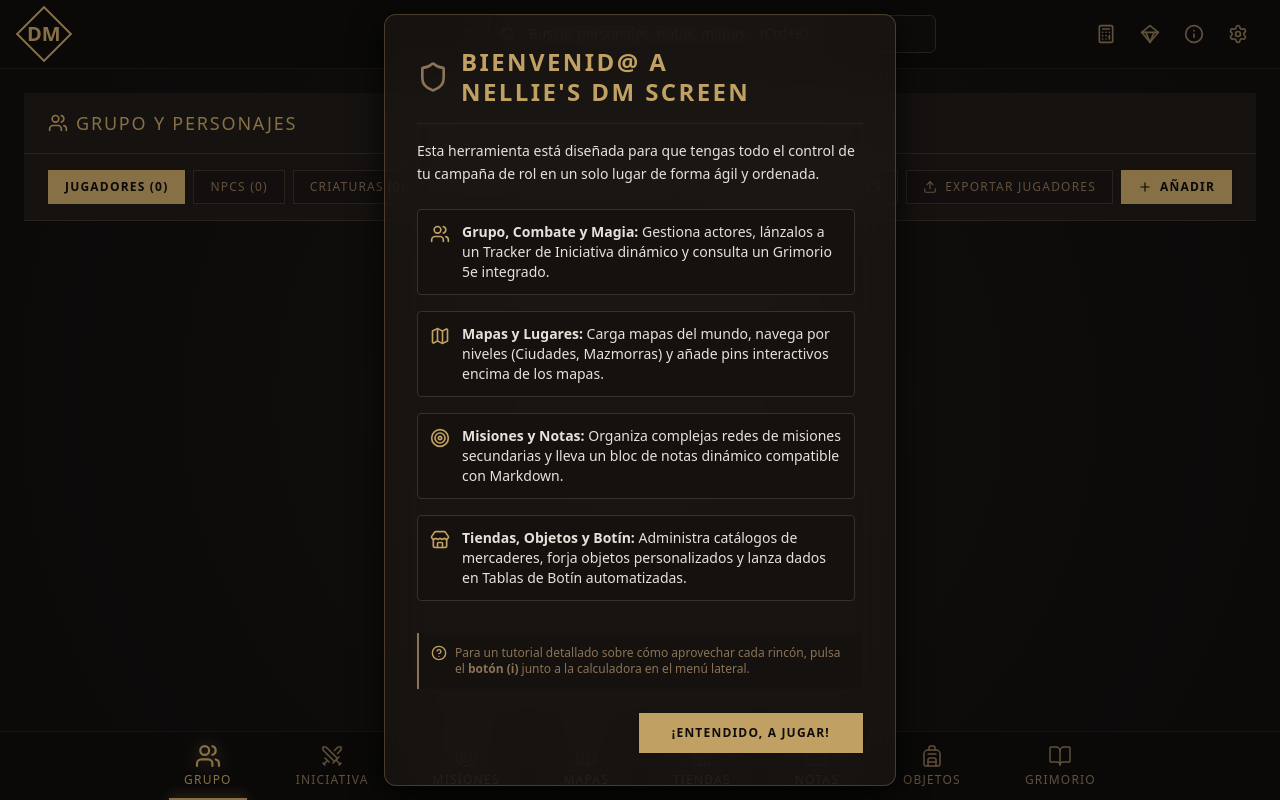
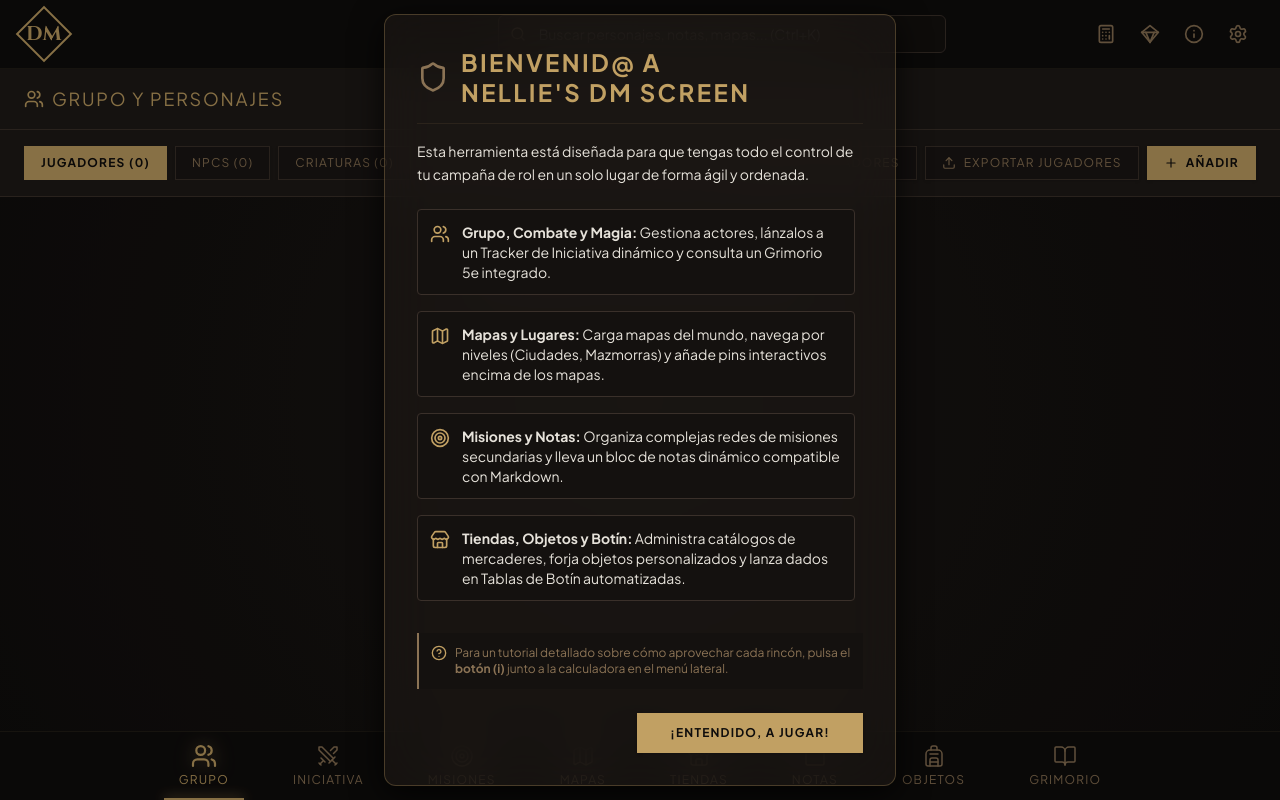
Before and after one commit to bayonora/NDMScreen, a React (Vite) app: page / in a window 1280 px wide. Built offline with nearby package versions, Linux system fonts and the light colour scheme.

Commit message:
style: update typography and layout spacing
- Add "Cinzel Decorative" font and configure new CSS custom theme variables.
- Optimize main layout structure for better containment.
- Reduce bottom padding across various views to improve consistency.

```diff
--- a/index.html
+++ b/index.html
@@ -12,7 +12,7 @@
     <meta name="twitter:card" content="summary_large_image" />
     <link rel="preconnect" href="https://fonts.googleapis.com">
     <link rel="preconnect" href="https://fonts.gstatic.com" crossorigin>
-    <link href="https://fonts.googleapis.com/css2?family=Cinzel:wght@400..900&family=Lora:ital,wght@0,400..700;1,400..700&family=Plus+Jakarta+Sans:wght@400..700&display=swap" rel="stylesheet">
+    <link href="https://fonts.googleapis.com/css2?family=Cinzel+Decorative:wght@700;900&family=Cinzel:wght@400..900&family=Lora:ital,wght@0,400..700;1,400..700&family=Plus+Jakarta+Sans:wght@400..700&display=swap" rel="stylesheet">
     <link href="https://fonts.googleapis.com/css2?family=Material+Symbols+Outlined:opsz,wght,FILL,GRAD@20..48,100..700,0..1,-50..200" rel="stylesheet" />
   </head>
   <body style="margin: 0; height: 100%; display: flex; flex-direction: column; overflow: hidden;" class="antialiased font-serif">
--- a/src/App.tsx
+++ b/src/App.tsx
@@ -144,13 +144,13 @@ export default function App() {
         </div>
       </header>
 
-      <main className="flex-1 overflow-hidden relative">
-        <div className="absolute inset-0 overflow-y-auto custom-scrollbar p-4 sm:p-6 pb-24">
+      <main className="flex-1 min-h-0 relative overflow-hidden">
+        <div className="h-full w-full overflow-hidden flex flex-col">
           {renderTab()}
         </div>
       </main>
 
-      <nav className="fixed bottom-0 left-0 right-0 bg-dm-bg-darker border-t border-dm-accent/10 z-40 overflow-x-auto custom-scrollbar">
+      <nav className="shrink-0 bg-dm-bg-darker border-t border-dm-accent/10 z-40 overflow-x-auto custom-scrollbar select-none pb-[env(safe-area-inset-bottom,0px)]">
         <div className="flex justify-start sm:justify-center min-w-max">
           <NavButton active={activeTab === 'party'} onClick={() => setActiveTab('party')} label="Grupo" icon={Users} />
           <NavButton active={activeTab === 'initiative'} onClick={() => setActiveTab('initiative')} label="Iniciativa" icon={Swords} />
--- a/src/components/TitleTorch.tsx
+++ b/src/components/TitleTorch.tsx
@@ -24,13 +24,13 @@ export function TitleTorch() {
       style={{ padding: '0.5rem 1rem' }}
     >
       {/* Background invisible bounding box text to give the container width */}
-      <div className="text-xl font-display font-bold tracking-widest opacity-0 select-none">
+      <div className="text-xl font-dnd font-bold tracking-wider opacity-0 select-none whitespace-nowrap">
         Nellie's DM Screen
       </div>
 
       {/* The Revealed Text - The mask remains ALWAYS, only opacity changes to prevent flashing */}
       <div
-        className="absolute inset-0 flex items-center justify-center text-xl font-display font-bold tracking-widest text-dm-accent select-none pointer-events-none transition-opacity duration-300 ease-in-out"
+        className="absolute inset-0 flex items-center justify-center text-xl font-dnd font-bold tracking-wider text-dm-accent select-none pointer-events-none transition-opacity duration-300 ease-in-out whitespace-nowrap"
         style={{
           maskImage: `radial-gradient(circle 50px at ${position.x}px ${position.y}px, black 10%, transparent 100%)`,
           WebkitMaskImage: `radial-gradient(circle 50px at ${position.x}px ${position.y}px, black 10%, transparent 100%)`,
--- a/src/index.css
+++ b/src/index.css
@@ -115,7 +115,19 @@ body {
   transition-duration: 300ms;
 }
 @theme {
+  --font-dnd: "Cinzel Decorative", "Cinzel", serif;
+  --font-display: "Cinzel", serif;
+  --font-serif: "Lora", serif;
+  --font-sans: "Plus Jakarta Sans", sans-serif;
   --color-testcolor: #ff0000;
+}
+
+.font-dnd {
+  font-family: 'Cinzel Decorative', 'Cinzel', serif;
+}
+
+.font-display {
+  font-family: 'Cinzel', serif;
 }
 
 
--- a/src/views/ViewGrimoire.tsx
+++ b/src/views/ViewGrimoire.tsx
@@ -141,7 +141,7 @@ export function ViewGrimoire() {
         </div>
       </div>
 
-      <div className="flex-1 overflow-y-auto p-4 sm:p-6 pb-24 custom-scrollbar relative z-10 text-dm-text">
+      <div className="flex-1 overflow-y-auto p-4 sm:p-6 pb-12 sm:pb-16 custom-scrollbar relative z-10 text-dm-text">
         <div className="max-w-5xl mx-auto space-y-6">
 
         {/* Search Controls */}
--- a/src/views/ViewInitiative.tsx
+++ b/src/views/ViewInitiative.tsx
@@ -97,7 +97,7 @@ export function ViewInitiative() {
 
       <div className="flex-1 overflow-y-auto custom-scrollbar">
 
-        <div className="flex flex-col pb-28">
+        <div className="flex flex-col pb-12 sm:pb-16">
           <AnimatePresence mode="popLayout">
             {combatants.map((c, idx) => {
               const char = (c.isTemp && c.tempData) ? c.tempData : actions.getCharacter(c.characterId);
--- a/src/views/ViewItems.tsx
+++ b/src/views/ViewItems.tsx
@@ -215,7 +215,7 @@ export function ViewItems() {
         </div>
       </div>
 
-      <div className="flex-1 overflow-y-auto p-4 sm:p-6 custom-scrollbar pb-24 text-dm-text">
+      <div className="flex-1 overflow-y-auto p-4 sm:p-6 custom-scrollbar pb-12 sm:pb-16 text-dm-text">
         {activeTab === "items" ? (
           <>
           <SortableGrid
--- a/src/views/ViewMaps.tsx
+++ b/src/views/ViewMaps.tsx
@@ -313,7 +313,7 @@ export function ViewMaps() {
                </Button>
            </div>
 
-           <div className="flex-1 overflow-y-auto custom-scrollbar p-4 sm:p-6">
+           <div className="flex-1 overflow-y-auto custom-scrollbar p-4 sm:p-6 pb-12 sm:pb-16">
               <div className={cn("grid gap-4", !currentNode ? "grid-cols-1 sm:grid-cols-2 md:grid-cols-3 lg:grid-cols-4" : "grid-cols-1 sm:grid-cols-2 lg:grid-cols-1 xl:grid-cols-2")}>
                  {children.map(child => {
                    const isLegacyMap = !('description' in child);
--- a/src/views/ViewNotes.tsx
+++ b/src/views/ViewNotes.tsx
@@ -118,7 +118,7 @@ export function ViewNotes() {
         </div>
       </div>
 
-      <div className="flex-1 overflow-y-auto p-4 sm:p-6 custom-scrollbar pb-24 text-dm-text">
+      <div className="flex-1 overflow-y-auto p-4 sm:p-6 custom-scrollbar pb-12 sm:pb-16 text-dm-text">
         <>
           <SortableGrid
           className="grid grid-cols-1 md:grid-cols-2 lg:grid-cols-3 xl:grid-cols-4 gap-6 w-full"
--- a/src/views/ViewParty.tsx
+++ b/src/views/ViewParty.tsx
@@ -198,7 +198,7 @@ export function ViewParty() {
         </div>
       </div>
 
-      <div className="flex-1 overflow-y-auto p-6 custom-scrollbar">
+      <div className="flex-1 overflow-y-auto p-4 sm:p-6 pb-12 sm:pb-16 custom-scrollbar">
         <div className="w-full">
           <AnimatePresence mode="wait">
             <motion.div
--- a/src/views/ViewShops.tsx
+++ b/src/views/ViewShops.tsx
@@ -105,7 +105,7 @@ export function ViewShops() {
         )}
       </div>
 
-      <div className="flex-1 overflow-y-auto p-6 custom-scrollbar z-10 relative">
+      <div className="flex-1 overflow-y-auto p-4 sm:p-6 pb-12 sm:pb-16 custom-scrollbar z-10 relative">
         {!selectedShop ? (
           <>
           <SortableGrid
```
